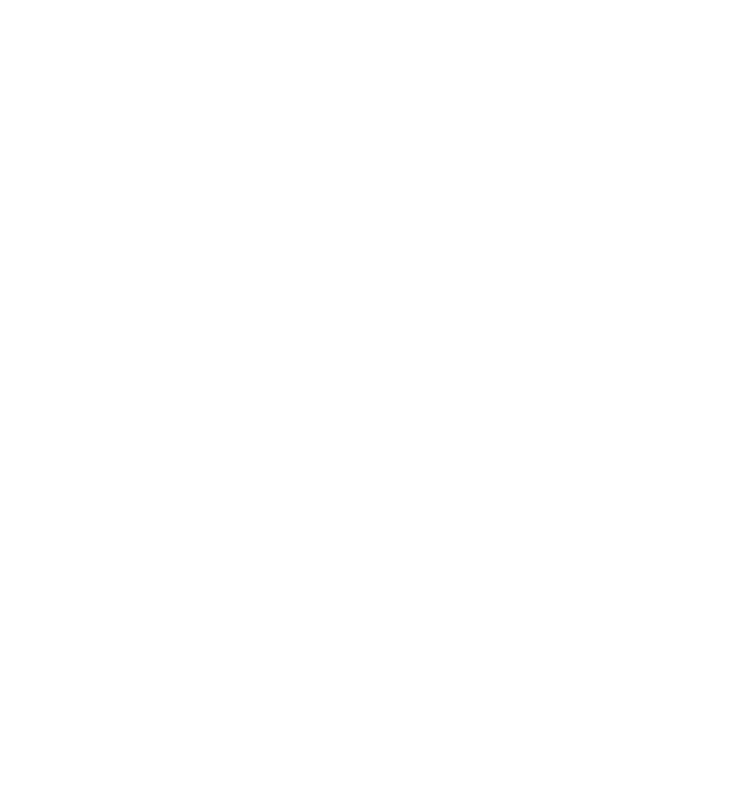
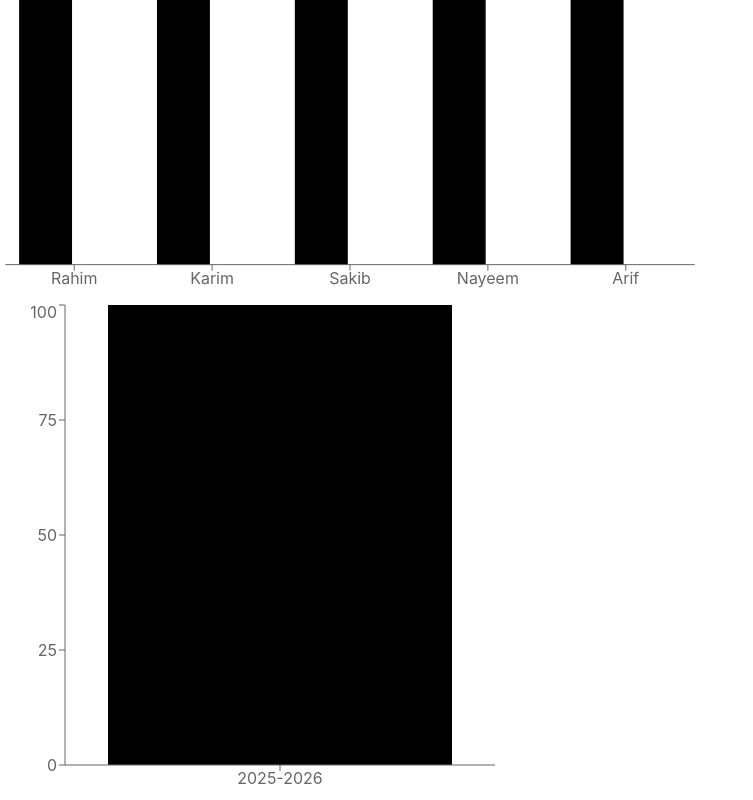
Before and after one commit to asik247/recharts, a React (Vite) app: page / in a window 1280 px wide. Shown: the part 213-1013 px from the top of the page, without its empty margins (0-753 px from the left). Before the commit the page ends 800 px from the top, so only its background shows below. Built offline with nearby package versions, Linux system fonts and the light colour scheme.

Commit message:
last commit this repo

```diff
--- a/package.json
+++ b/package.json
@@ -11,6 +11,7 @@
   },
   "dependencies": {
     "@tailwindcss/vite": "^4.2.1",
+    "axios": "^1.13.6",
     "react": "^19.2.0",
     "react-dom": "^19.2.0",
     "recharts": "^3.7.0",
--- /dev/null
+++ b/public/Studnent.json
@@ -0,0 +1,142 @@
+[
+{
+  "school": {
+    "name": "Green Valley High School",
+    "code": "GVHS-1024",
+     "math":100,
+    "academicYear": "2025-2026",
+    "students": [
+      {
+        "studentId": "STU-001",
+        "personalInfo": {
+          "firstName": "Rahim",
+          "lastName": "Ahmed",
+          "gender": "Male",
+          "dateOfBirth": "2008-05-14",
+          "contact": {
+            "email": "rahim.ahmed@example.com",
+            "phone": "+8801700000001",
+            "address": {
+              "street": "12 Lake Road",
+              "city": "Dhaka",
+              "postalCode": "1207",
+              "country": "Bangladesh"
+            }
+          }
+        },
+        "classInfo": {
+          "grade": "10",
+          "section": "A",
+          "rollNumber": 15,
+          "classTeacher": "Mrs. Sharmeen Akter"
+        },
+        "academicRecords": {
+          "subjects": [
+            {
+              "subjectName": "Mathematics",
+              "subjectCode": "MATH-101",
+              "teacher": "Mr. Hasan",
+              "exams": [
+                {
+                  "examType": "Midterm",
+                  "date": "2025-06-15",
+                  "totalMarks": 100,
+                  "obtainedMarks": 88,
+                  "grade": "A",
+                  "remarks": "Excellent performance"
+                },
+                {
+                  "examType": "Final",
+                  "date": "2025-11-20",
+                  "totalMarks": 100,
+                  "obtainedMarks": 91,
+                  "grade": "A+",
+                  "remarks": "Outstanding improvement"
+                }
+              ],
+              "assignments": [
+                {
+                  "title": "Algebra Project",
+                  "submittedOn": "2025-07-01",
+                  "marks": 18,
+                  "totalMarks": 20,
+                  "feedback": "Well structured and accurate"
+                }
+              ],
+              "attendance": {
+                "totalClasses": 120,
+                "attended": 112,
+                "percentage": 93.3
+              }
+            },
+            {
+              "subjectName": "Physics",
+              "subjectCode": "PHY-101",
+              "teacher": "Ms. Farzana",
+              "exams": [
+                {
+                  "examType": "Midterm",
+                  "date": "2025-06-18",
+                  "totalMarks": 100,
+                  "obtainedMarks": 79,
+                  "grade": "B+",
+                  "remarks": "Good but needs conceptual clarity"
+                },
+                {
+                  "examType": "Final",
+                  "date": "2025-11-22",
+                  "totalMarks": 100,
+                  "obtainedMarks": 85,
+                  "grade": "A",
+                  "remarks": "Improved significantly"
+                }
+              ],
+              "labWork": [
+                {
+                  "experimentName": "Ohm's Law",
+                  "date": "2025-08-05",
+                  "marks": 25,
+                  "totalMarks": 30
+                }
+              ],
+              "attendance": {
+                "totalClasses": 110,
+                "attended": 100,
+                "percentage": 90.9
+              }
+            }
+          ],
+          "overallPerformance": {
+            "totalMarks": 400,
+            "obtainedMarks": 343,
+            "percentage": 85.75,
+            "gpa": 4.50,
+            "grade": "A"
+          }
+        },
+        "extraCurricular": {
+          "sports": [
+            {
+              "name": "Football",
+              "position": "Forward",
+              "achievements": ["Inter-school Champion 2025"]
+            }
+          ],
+          "clubs": [
+            {
+              "name": "Science Club",
+              "role": "Member"
+            }
+          ]
+        },
+        "disciplinaryRecords": [],
+        "systemMetadata": {
+          "createdAt": "2025-01-10T09:30:00Z",
+          "updatedAt": "2025-12-01T14:45:00Z",
+          "status": "active"
+        }
+      }
+    ]
+  }
+}
+]
--- a/src/App.jsx
+++ b/src/App.jsx
@@ -1,6 +1,16 @@
-import React from 'react';
+import React, { Suspense } from 'react';
 import Navbar from './Components/Navbar/Navbar';
 import Chart from './Components/ResultCharts/Chart';
+import BarChart2 from './Components/XiosUse/BarChart';
+import axios from 'axios';
+
+const promieData = axios.get('Studnent.json')
+console.log(promieData);
+
+
+
+
+
 
 const App = () => {
   return (
@@ -8,6 +18,10 @@
       <nav>
         <Navbar></Navbar>
         <Chart></Chart>
+       <Suspense fallback={<h1>Loaddin...</h1>}>
+
+         <BarChart2 promieData={promieData}></BarChart2>
+       </Suspense>
       </nav>
     </div>
   );
--- a/src/Components/ResultCharts/Chart.jsx
+++ b/src/Components/ResultCharts/Chart.jsx
@@ -1,5 +1,5 @@
 import React from 'react';
-import { CartesianGrid, Legend, Line, LineChart, XAxis, YAxis } from 'recharts';
+import { Bar, BarChart, CartesianGrid, Legend, Line, LineChart, XAxis, YAxis } from 'recharts';
 const marks =
     [
         { "id": 1, "name": "Rahim", "physics": 75, "chemistry": 68, "math": 80 },
@@ -25,6 +25,11 @@
 
 
             {/* Bar Chart code start here */}
+            <BarChart style={{ width: '100%', maxWidth: '700px', maxHeight: '70vh', aspectRatio: 1.618  }} data={marks}>
+                <XAxis dataKey={'name'}></XAxis>
+                <Bar dataKey={'math'}></Bar>
+                <Bar dataKey={marks.name}></Bar>
+            </BarChart>
         </div>
     );
 };
--- /dev/null
+++ b/src/Components/XiosUse/BarChart.jsx
@@ -0,0 +1,34 @@
+import React, { use } from 'react';
+import { Bar, BarChart, XAxis, YAxis } from 'recharts';
+
+const BarChart2 = ({promieData}) => {
+    const studnetDataUse = use(promieData)
+    // console.log(studnetDataUse);
+    const allDatas = studnetDataUse.data;
+    console.log(allDatas);
+
+
+
+    const marksChartData = allDatas.map(studentData=>{
+        const student = {
+            name:studentData.school.name,
+            year:studentData.school.academicYear,
+            mark:studentData.school.math
+        }
+
+        return student
+    })
+    console.log(marksChartData);
+
+    return (
+        <div>
+           <BarChart data={marksChartData} width={500} height={500}>
+            <XAxis dataKey={'year'}></XAxis>
+            <YAxis></YAxis>
+            <Bar dataKey={'mark'}></Bar>
+           </BarChart>
+        </div>
+    );
+};
+
+export default BarChart2;
```
Also changed, not shown: 1 other file (tests, documents, lock files or other folders).
